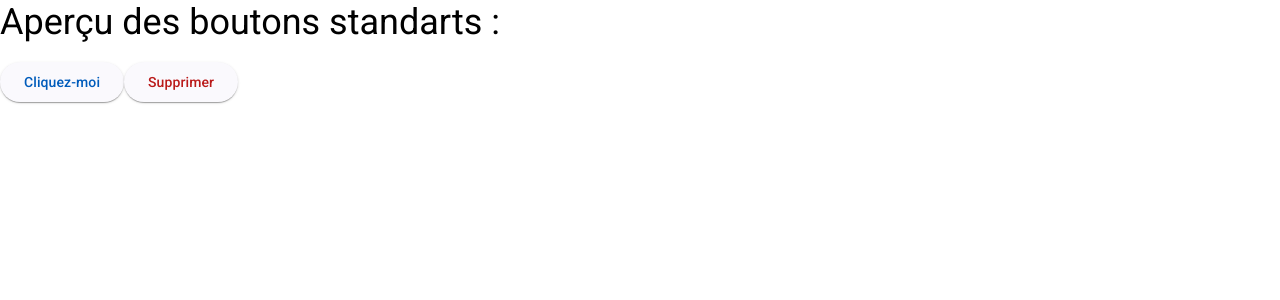
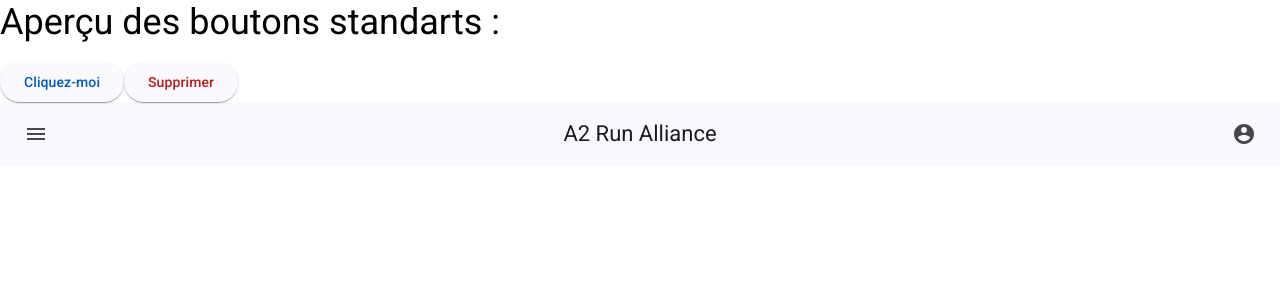
Before and after one commit to JulieRaymond/A2RunAlliance-front, an Angular app: page / in a window 1280 px wide. Shown: the top 300 px of the page. Built offline with nearby package versions, Linux system fonts and the light colour scheme.

Commit message:
added : basic navbar component.

```diff
--- a/src/app/app.component.html
+++ b/src/app/app.component.html
@@ -2,3 +2,4 @@
 </h3>
 <app-button label="Cliquez-moi" color="primary"></app-button>
 <app-button label="Supprimer" color="warn"></app-button>
+<app-nav-bar></app-nav-bar>
--- a/src/app/app.component.ts
+++ b/src/app/app.component.ts
@@ -2,11 +2,12 @@ import { Component } from '@angular/core';
 import { RouterOutlet } from '@angular/router';
 import {ButtonComponent} from "./button/button.component";
 import {MatIconModule} from "@angular/material/icon";
+import {NavBarComponent} from "./nav-bar/nav-bar.component";
 
 @Component({
   selector: 'app-root',
   standalone: true,
-  imports: [RouterOutlet, ButtonComponent, MatIconModule],
+  imports: [RouterOutlet, ButtonComponent, MatIconModule, NavBarComponent],
   templateUrl: './app.component.html',
   styleUrl: './app.component.scss'
 })
--- /dev/null
+++ b/src/app/nav-bar/nav-bar.component.html
@@ -0,0 +1,9 @@
+<mat-toolbar color="primary">
+  <button mat-icon-button>
+    <mat-icon>menu</mat-icon>
+  </button>
+  <span class="nav-title">A2 Run Alliance</span>
+  <button mat-icon-button>
+    <mat-icon>account_circle</mat-icon>
+  </button>
+</mat-toolbar>
--- /dev/null
+++ b/src/app/nav-bar/nav-bar.component.scss
@@ -0,0 +1,5 @@
+/* Styles for the nav-bar component */
+.nav-title {
+  flex: 1;
+  text-align: center;
+}
```
Also changed, not shown: src/app/nav-bar/nav-bar.component.ts (added, +19 -0 lines), 1 other file (tests, documents, lock files or other folders).
